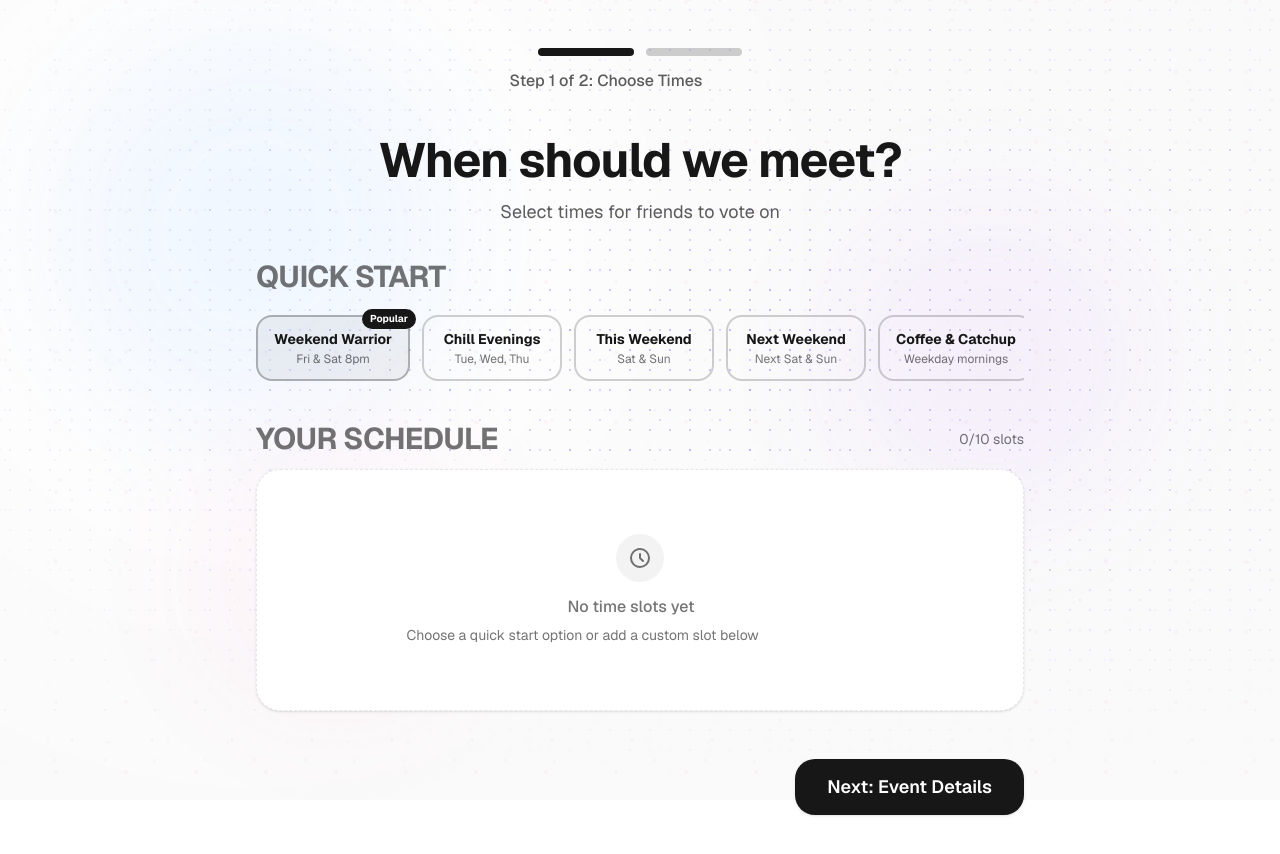
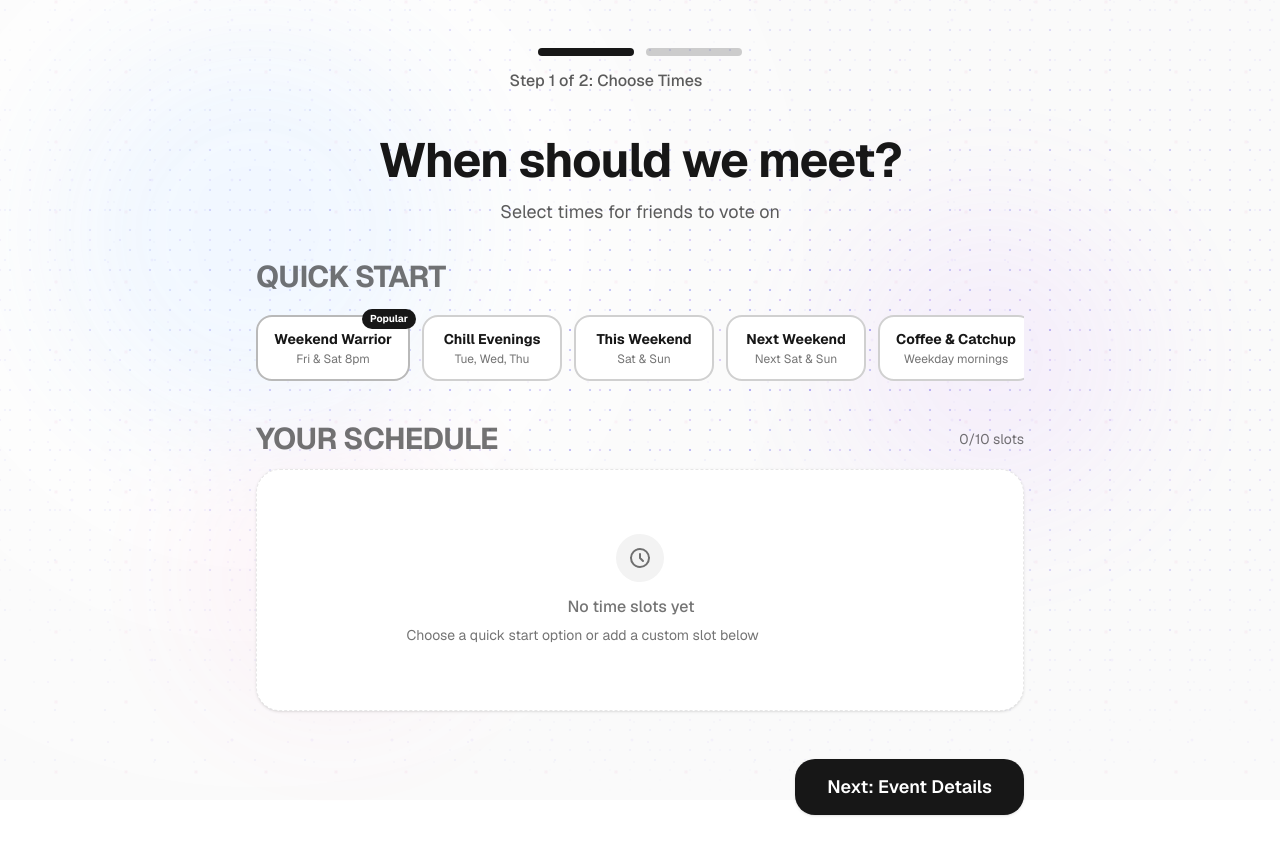
Before and after one commit to Connor-808/event-scheduler-tool, a Next.js app: page /create in a window 1280 px wide. Shown: the top 854 px of the page. Built offline with nearby package versions, Linux system fonts and the light colour scheme.

Commit message:
Update CreateEventPage styles for button presets and input fields
- Modify button styles for time slot presets to include a consistent background color and improved hover effects.
- Adjust input field styles for better alignment and spacing, enhancing overall user experience and accessibility.

```diff
--- a/app/create/page.tsx
+++ b/app/create/page.tsx
@@ -205,10 +205,10 @@ export default function CreateEventPage() {
                   {/* Popular presets */}
                   <button
                     onClick={() => handlePresetSelect('weekend-warrior')}
-                    className={`relative flex-shrink-0 px-4 py-3 rounded-lg border-2 transition-all duration-200 min-w-[140px] ${
+                    className={`relative flex-shrink-0 px-4 py-3 rounded-lg border-2 transition-all duration-200 min-w-[140px] bg-white ${
                       presetType === 'weekend-warrior'
-                        ? 'border-foreground bg-foreground/5 shadow-sm'
-                        : 'border-foreground/30 bg-foreground/5 hover:border-foreground/50 hover:bg-foreground/10'
+                        ? 'border-foreground shadow-sm'
+                        : 'border-foreground/30 hover:border-foreground/50 hover:shadow-sm'
                     }`}
                   >
                     <div className="absolute -top-2 -right-2 bg-foreground text-background text-[10px] font-bold px-2 py-0.5 rounded-full z-10">
@@ -220,10 +220,10 @@ export default function CreateEventPage() {
 
                   <button
                     onClick={() => handlePresetSelect('chill-evenings')}
-                    className={`flex-shrink-0 px-4 py-3 rounded-lg border-2 transition-all duration-200 min-w-[140px] ${
+                    className={`flex-shrink-0 px-4 py-3 rounded-lg border-2 transition-all duration-200 min-w-[140px] bg-white ${
                       presetType === 'chill-evenings'
-                        ? 'border-foreground bg-foreground/5 shadow-sm'
-                        : 'border-foreground/20 hover:border-foreground/40 hover:bg-foreground/5'
+                        ? 'border-foreground shadow-sm'
+                        : 'border-foreground/20 hover:border-foreground/40 hover:shadow-sm'
                     }`}
                   >
                     <div className="text-sm font-bold mb-0.5">Chill Evenings</div>
@@ -232,10 +232,10 @@ export default function CreateEventPage() {
 
                   <button
                     onClick={() => handlePresetSelect('this-weekend')}
-                    className={`flex-shrink-0 px-4 py-3 rounded-lg border-2 transition-all duration-200 min-w-[140px] ${
+                    className={`flex-shrink-0 px-4 py-3 rounded-lg border-2 transition-all duration-200 min-w-[140px] bg-white ${
                       presetType === 'this-weekend'
-                        ? 'border-foreground bg-foreground/5 shadow-sm'
-                        : 'border-foreground/20 hover:border-foreground/40 hover:bg-foreground/5'
+                        ? 'border-foreground shadow-sm'
+                        : 'border-foreground/20 hover:border-foreground/40 hover:shadow-sm'
                     }`}
                   >
                     <div className="text-sm font-bold mb-0.5">This Weekend</div>
@@ -244,10 +244,10 @@ export default function CreateEventPage() {
 
                   <button
                     onClick={() => handlePresetSelect('next-weekend')}
-                    className={`flex-shrink-0 px-4 py-3 rounded-lg border-2 transition-all duration-200 min-w-[140px] ${
+                    className={`flex-shrink-0 px-4 py-3 rounded-lg border-2 transition-all duration-200 min-w-[140px] bg-white ${
                       presetType === 'next-weekend'
-                        ? 'border-foreground bg-foreground/5 shadow-sm'
-                        : 'border-foreground/20 hover:border-foreground/40 hover:bg-foreground/5'
+                        ? 'border-foreground shadow-sm'
+                        : 'border-foreground/20 hover:border-foreground/40 hover:shadow-sm'
                     }`}
                   >
                     <div className="text-sm font-bold mb-0.5">Next Weekend</div>
@@ -256,10 +256,10 @@ export default function CreateEventPage() {
 
                   <button
                     onClick={() => handlePresetSelect('coffee-catchup')}
-                    className={`flex-shrink-0 px-4 py-3 rounded-lg border-2 transition-all duration-200 min-w-[140px] ${
+                    className={`flex-shrink-0 px-4 py-3 rounded-lg border-2 transition-all duration-200 min-w-[140px] bg-white ${
                       presetType === 'coffee-catchup'
-                        ? 'border-foreground bg-foreground/5 shadow-sm'
-                        : 'border-foreground/20 hover:border-foreground/40 hover:bg-foreground/5'
+                        ? 'border-foreground shadow-sm'
+                        : 'border-foreground/20 hover:border-foreground/40 hover:shadow-sm'
                     }`}
                   >
                     <div className="text-sm font-bold mb-0.5">Coffee & Catchup</div>
@@ -268,10 +268,10 @@ export default function CreateEventPage() {
 
                   <button
                     onClick={() => handlePresetSelect('lazy-sunday')}
-                    className={`flex-shrink-0 px-4 py-3 rounded-lg border-2 transition-all duration-200 min-w-[140px] ${
+                    className={`flex-shrink-0 px-4 py-3 rounded-lg border-2 transition-all duration-200 min-w-[140px] bg-white ${
                       presetType === 'lazy-sunday'
-                        ? 'border-foreground bg-foreground/5 shadow-sm'
-                        : 'border-foreground/20 hover:border-foreground/40 hover:bg-foreground/5'
+                        ? 'border-foreground shadow-sm'
+                        : 'border-foreground/20 hover:border-foreground/40 hover:shadow-sm'
                     }`}
                   >
                     <div className="text-sm font-bold mb-0.5">Lazy Sunday</div>
@@ -280,10 +280,10 @@ export default function CreateEventPage() {
 
                   <button
                     onClick={() => handlePresetSelect('unemployed-friend')}
-                    className={`flex-shrink-0 px-4 py-3 rounded-lg border-2 transition-all duration-200 min-w-[140px] ${
+                    className={`flex-shrink-0 px-4 py-3 rounded-lg border-2 transition-all duration-200 min-w-[140px] bg-white ${
                       presetType === 'unemployed-friend'
-                        ? 'border-foreground bg-foreground/5 shadow-sm'
-                        : 'border-foreground/20 hover:border-foreground/40 hover:bg-foreground/5'
+                        ? 'border-foreground shadow-sm'
+                        : 'border-foreground/20 hover:border-foreground/40 hover:shadow-sm'
                     }`}
                   >
                     <div className="text-sm font-bold mb-0.5">Unemployed Friend</div>
@@ -292,10 +292,10 @@ export default function CreateEventPage() {
 
                   <button
                     onClick={() => handlePresetSelect('weekday')}
-                    className={`flex-shrink-0 px-4 py-3 rounded-lg border-2 transition-all duration-200 min-w-[140px] ${
+                    className={`flex-shrink-0 px-4 py-3 rounded-lg border-2 transition-all duration-200 min-w-[140px] bg-white ${
                       presetType === 'weekday'
-                        ? 'border-foreground bg-foreground/5 shadow-sm'
-                        : 'border-foreground/20 hover:border-foreground/40 hover:bg-foreground/5'
+                        ? 'border-foreground shadow-sm'
+                        : 'border-foreground/20 hover:border-foreground/40 hover:shadow-sm'
                     }`}
                   >
                     <div className="text-sm font-bold mb-0.5">Weekday Evenings</div>
@@ -331,7 +331,7 @@ export default function CreateEventPage() {
                           <div className="flex-1 min-w-0 space-y-2">
                             {/* Date/Time input with calendar icon */}
                             <div className="relative">
-                              <div className="absolute left-3 top-1/2 -translate-y-1/2 text-foreground/40 pointer-events-none z-10">
+                              <div className="absolute left-4 top-1/2 -translate-y-1/2 text-foreground/40 pointer-events-none z-10">
                                 <svg className="w-4 h-4" fill="none" stroke="currentColor" viewBox="0 0 24 24">
                                   <path strokeLinecap="round" strokeLinejoin="round" strokeWidth={2} d="M8 7V3m8 4V3m-9 8h10M5 21h14a2 2 0 002-2V7a2 2 0 00-2-2H5a2 2 0 00-2 2v12a2 2 0 002 2z" />
                                 </svg>
@@ -340,13 +340,13 @@ export default function CreateEventPage() {
                                 type="datetime-local"
                                 value={slot.start_time}
                                 onChange={(e) => updateTimeSlot(slot.id, 'start_time', e.target.value)}
-                                className="flex min-h-[48px] w-full rounded-lg border-2 border-foreground/20 bg-background pl-10 pr-4 py-3 text-sm placeholder:text-foreground/40 focus:outline-none focus:ring-2 focus:ring-foreground/20 focus:border-foreground hover:border-foreground/30 transition-colors duration-200 cursor-pointer [&::-webkit-calendar-picker-indicator]:absolute [&::-webkit-calendar-picker-indicator]:w-full [&::-webkit-calendar-picker-indicator]:h-full [&::-webkit-calendar-picker-indicator]:opacity-0 [&::-webkit-calendar-picker-indicator]:cursor-pointer"
+                                className="flex h-[48px] w-full rounded-lg border-2 border-foreground/20 bg-background pl-11 pr-4 py-2.5 text-sm placeholder:text-foreground/40 focus:outline-none focus:ring-2 focus:ring-foreground/20 focus:border-foreground hover:border-foreground/30 transition-colors duration-200 cursor-pointer [&::-webkit-calendar-picker-indicator]:absolute [&::-webkit-calendar-picker-indicator]:w-full [&::-webkit-calendar-picker-indicator]:h-full [&::-webkit-calendar-picker-indicator]:opacity-0 [&::-webkit-calendar-picker-indicator]:cursor-pointer"
                               />
                             </div>
 
                             {/* Label input with text icon */}
                             <div className="relative">
-                              <div className="absolute left-3 top-1/2 -translate-y-1/2 text-foreground/40 pointer-events-none">
+                              <div className="absolute left-4 top-1/2 -translate-y-1/2 text-foreground/40 pointer-events-none">
                                 <svg className="w-4 h-4" fill="none" stroke="currentColor" viewBox="0 0 24 24">
                                   <path strokeLinecap="round" strokeLinejoin="round" strokeWidth={2} d="M7 8h10M7 12h4m1 8l-4-4H5a2 2 0 01-2-2V6a2 2 0 012-2h14a2 2 0 012 2v8a2 2 0 01-2 2h-3l-4 4z" />
                                 </svg>
@@ -356,7 +356,7 @@ export default function CreateEventPage() {
                                 value={slot.label}
                                 onChange={(e) => updateTimeSlot(slot.id, 'label', e.target.value)}
                                 placeholder="Add a label (optional)"
-                                className="flex min-h-[48px] w-full rounded-lg border-2 border-foreground/20 bg-background pl-10 pr-4 py-3 text-sm placeholder:text-foreground/40 focus:outline-none focus:ring-2 focus:ring-foreground/20 focus:border-foreground hover:border-foreground/30 transition-colors duration-200"
+                                className="flex h-[48px] w-full rounded-lg border-2 border-foreground/20 bg-background pl-11 pr-4 py-2.5 text-sm placeholder:text-foreground/40 focus:outline-none focus:ring-2 focus:ring-foreground/20 focus:border-foreground hover:border-foreground/30 transition-colors duration-200"
                               />
                             </div>
                           </div>
```
